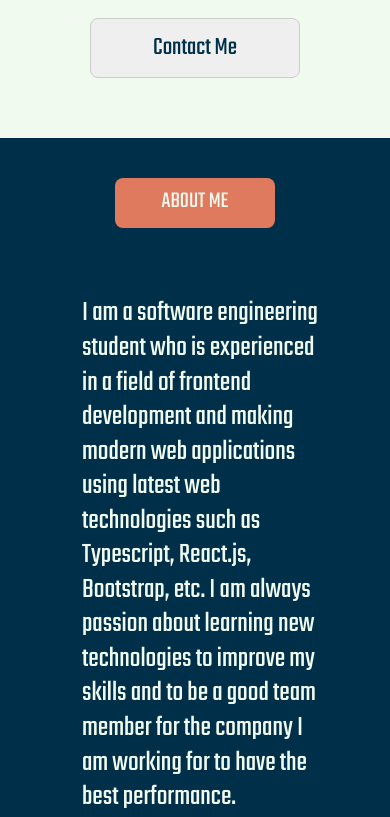
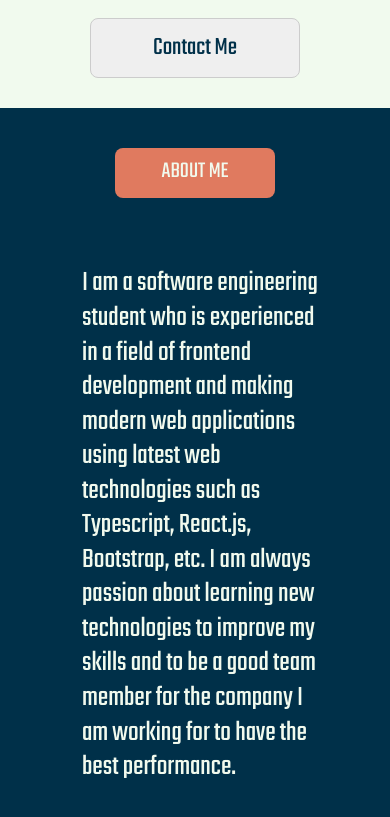
Before and after one commit to moonrockyy/mahanjafari-portfolio, a React (Create React App) app: page / in a window 390 px wide. Shown: the part 687-1504 px from the top of the page. Built offline with nearby package versions, Linux system fonts and the light colour scheme.

Commit message:
Donedill

```diff
--- a/src/Components/AboutMe/AboutMe.module.scss
+++ b/src/Components/AboutMe/AboutMe.module.scss
@@ -2,3 +2,9 @@
   background: #003049;
   margin-top: 60px !important;
 }
+
+@media screen and (max-width: 991px) {
+  .about {
+    margin-top: 30px !important;
+  }
+}
```
